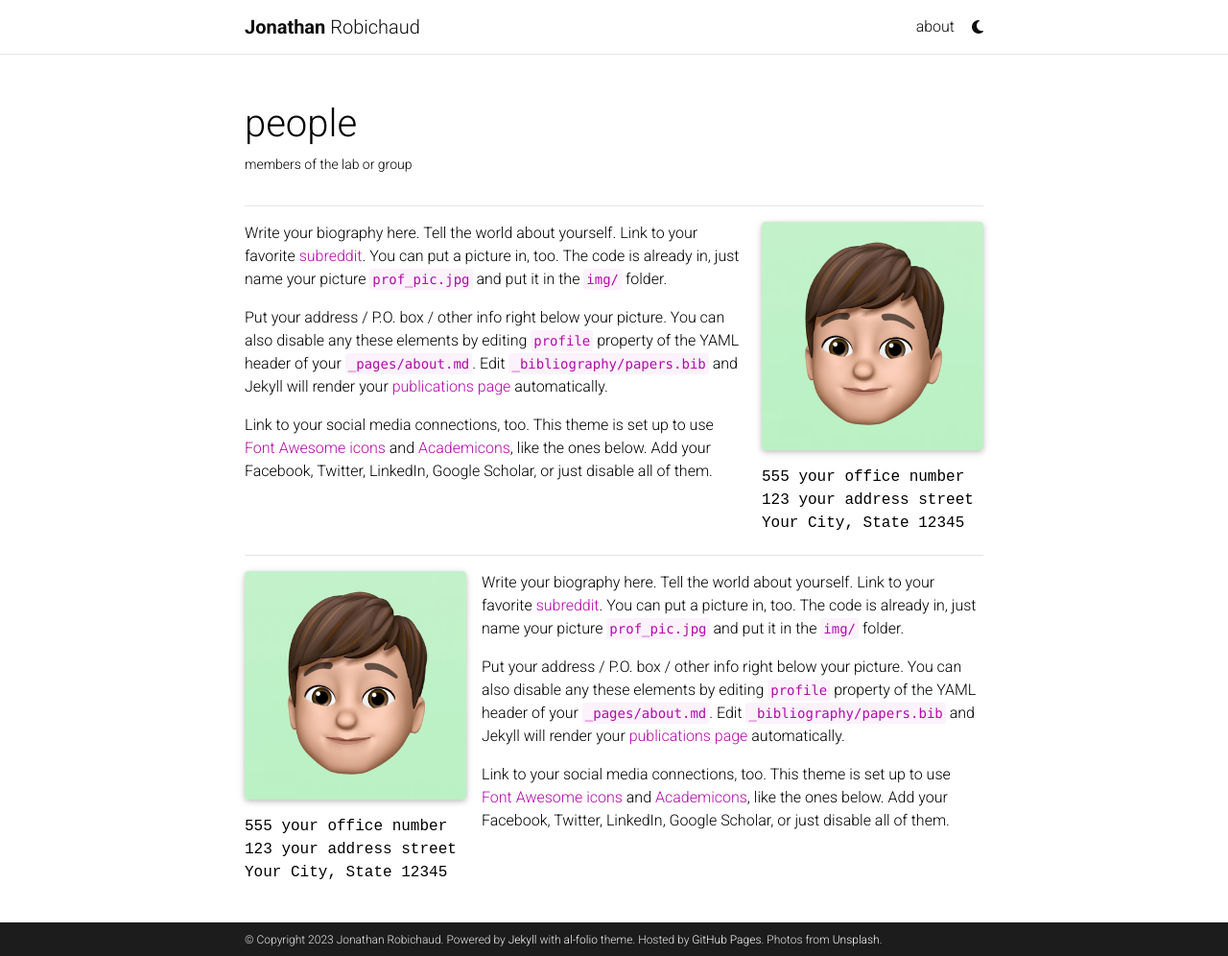
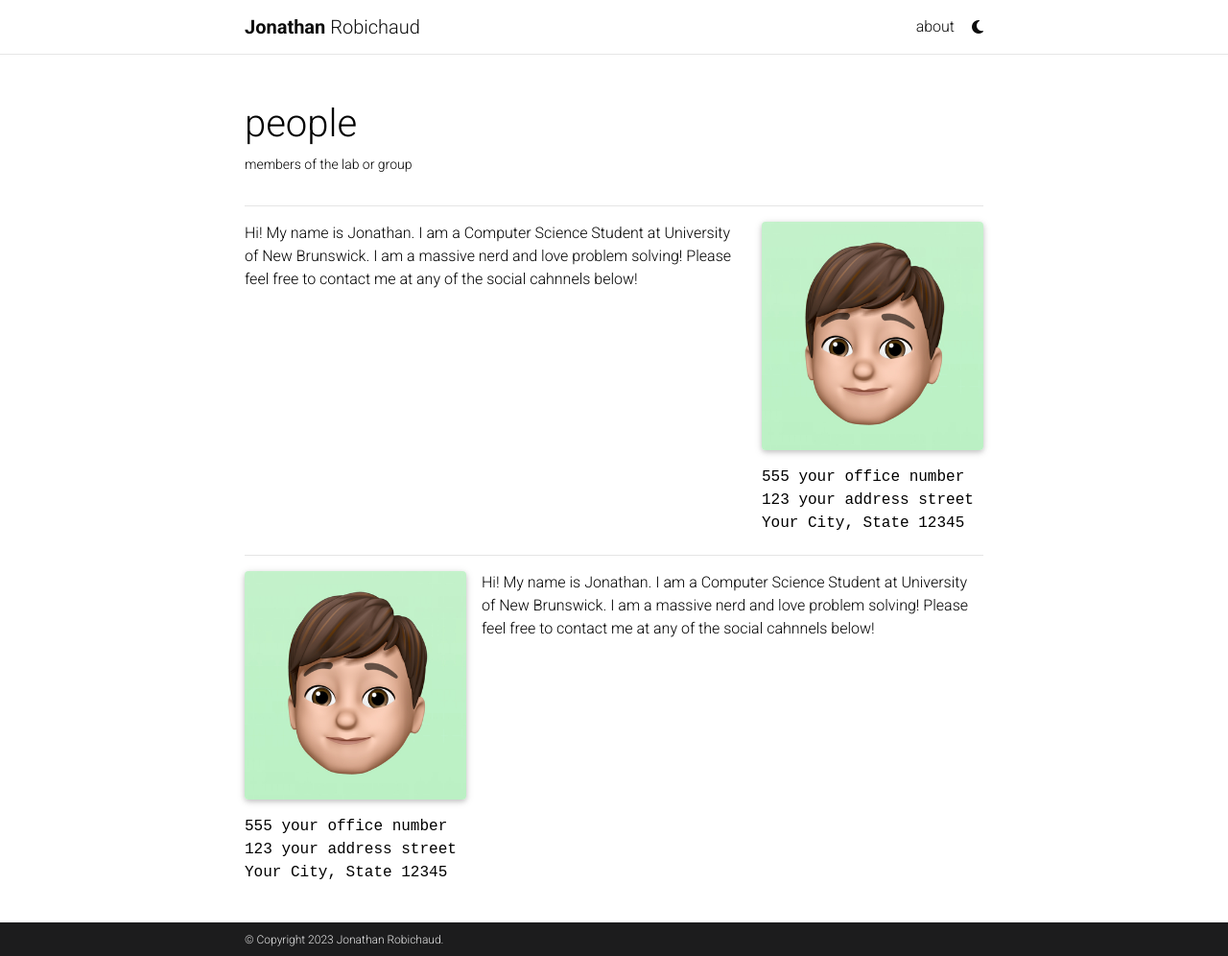
Before and after one commit to jonathanrobichaud4/jonathanrobichaud4.github.io, a Jekyll site: the page built from _pages/profiles.md, in a window 1280 px wide and 996 px high. Shown: the whole window at 96% size. Built offline with Jekyll 4.4.1, drawn with Linux system fonts in a browser that asks for light colours; full-size pictures stand in for the smaller copies a plugin makes; comment, search, counter and statistics services are not loaded; a style sheet for code colours, icons or effects is not loaded.

Commit message:
Change bio

```diff
--- a/_config.yml
+++ b/_config.yml
@@ -8,11 +8,8 @@
 last_name: Robichaud
 email: me@jonathanrobichaud.ca
 description: > # the ">" symbol means to ignore newlines until "footer_text:"
-  A simple, whitespace theme for academics. Based on [*folio](https://github.com/bogoli/-folio) design.
-footer_text: >
-  Powered by <a href="https://jekyllrb.com/" target="_blank">Jekyll</a> with <a href="https://github.com/alshedivat/al-folio">al-folio</a> theme.
-  Hosted by <a href="https://pages.github.com/" target="_blank">GitHub Pages</a>.
-  Photos from <a href="https://unsplash.com" target="_blank">Unsplash</a>.
+  Personal Site
+footer_text:
 keywords: jekyll, jekyll-theme, academic-website, portfolio-website  # add your own keywords or leave empty
 
 lang: en # the language of your site (for example: en, fr, cn, ru, etc.)
@@ -41,7 +38,7 @@
 # will use title and url fields
 # Take a look to https://github.com/jekyll/jekyll-feed for more customization
 
-rss_icon: true
+rss_icon: false
 
 # -----------------------------------------------------------------------------
 # Layout
@@ -67,9 +64,9 @@
 # Social integration
 # -----------------------------------------------------------------------------
 
-github_username: # your GitHub user name
+github_username: jonathanrobichaud4 # your GitHub user name
 gitlab_username: # your GitLab user name
-twitter_username: # your Twitter handle
+twitter_username: jon__robichaud # your Twitter handle
 mastodon_username: # your mastodon instance+username in the format instance.tld/@username
 linkedin_username: # your LinkedIn user name
 telegram_username: # your Telegram user name
@@ -96,7 +93,7 @@
 spotify_id: # your spotify id
 pinterest_id: # your pinterest id
 unsplash_id: # your unsplash id
-instagram_id: # your instagram id
+instagram_id: jonathanrobichaud # your instagram id
 facebook_id: # your facebook id
 youtube_id: # your youtube channel id (youtube.com/@<youtube_id>)
 discord_id: # your discord id (18-digit unique numerical identifier)
@@ -154,9 +151,9 @@
 # External sources.
 # If you have blog posts published on medium.com or other external sources,
 # you can display them in your blog by adding a link to the RSS feed.
-external_sources:
-  - name: medium.com
-    rss_url: https://medium.com/@al-folio/feed
+#external_sources:
+#  - name: medium.com
+#    rss_url: https://medium.com/@al-folio/feed
 
 # -----------------------------------------------------------------------------
 # Collections
--- a/_pages/about_einstein.md
+++ b/_pages/about_einstein.md
@@ -1,5 +1 @@
-Write your biography here. Tell the world about yourself. Link to your favorite [subreddit](http://reddit.com). You can put a picture in, too. The code is already in, just name your picture `prof_pic.jpg` and put it in the `img/` folder.
-
-Put your address / P.O. box / other info right below your picture. You can also disable any these elements by editing `profile` property of the YAML header of your `_pages/about.md`. Edit `_bibliography/papers.bib` and Jekyll will render your [publications page](/al-folio/publications/) automatically.
-
-Link to your social media connections, too. This theme is set up to use [Font Awesome icons](http://fortawesome.github.io/Font-Awesome/) and [Academicons](https://jpswalsh.github.io/academicons/), like the ones below. Add your Facebook, Twitter, LinkedIn, Google Scholar, or just disable all of them.
+Hi! My name is Jonathan. I am a Computer Science Student at University of New Brunswick. I am a massive nerd and love problem solving! Please feel free to contact me at any of the social cahnnels below!
```
Also changed, not shown: _pages/about.md (+1 -1 lines).
